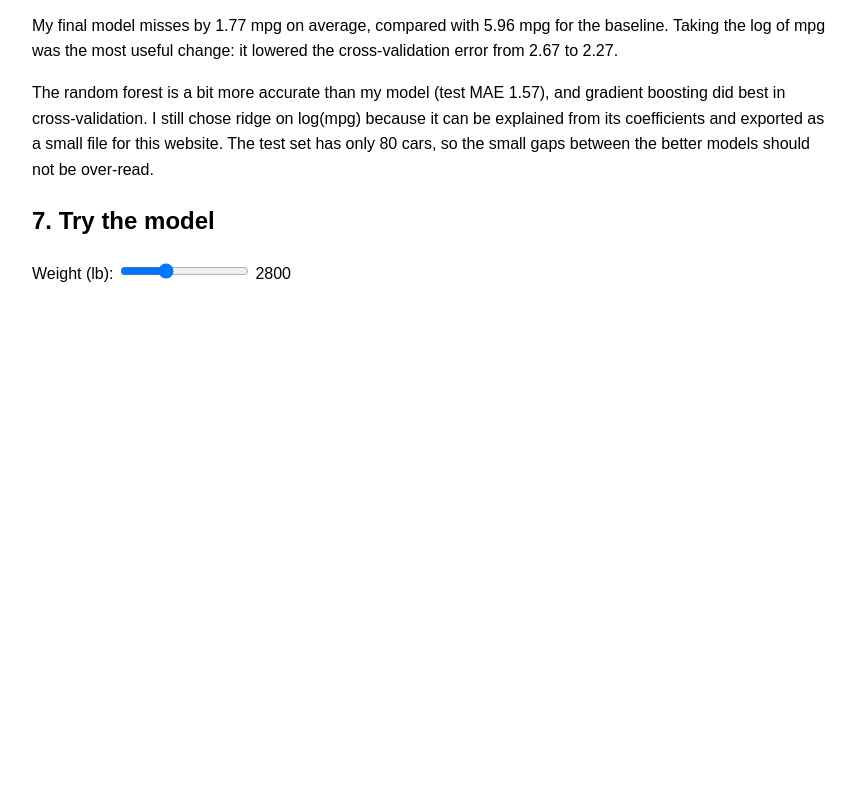
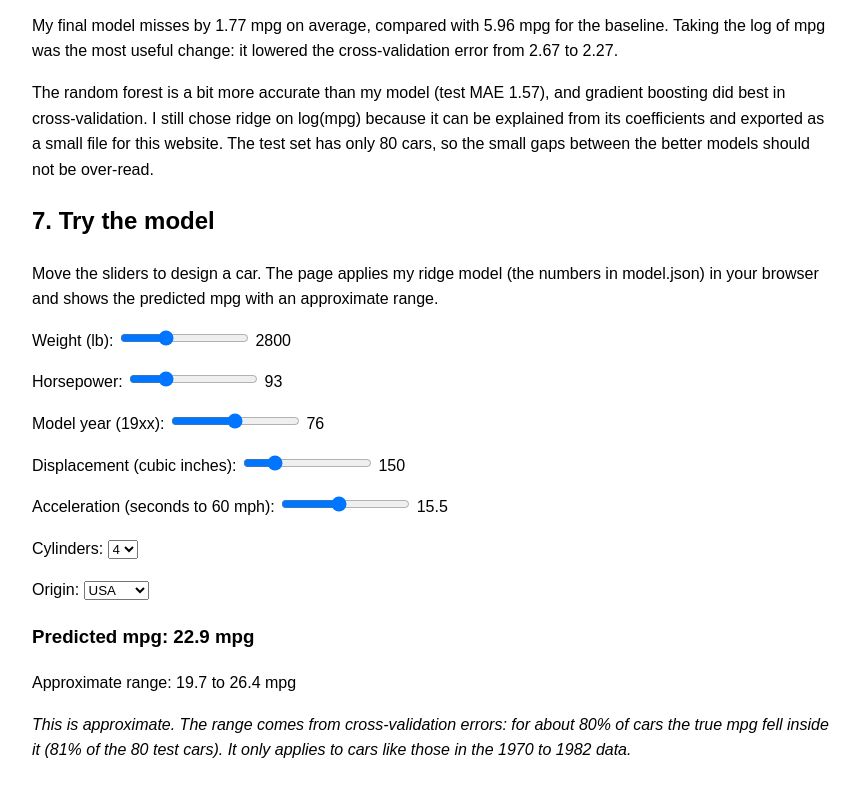
Before and after one commit to miriyalapriya/auto-mpg-project, a plain HTML site: page index.html in a window 1280 px wide. Shown: the part 2185-2982 px from the top of the page, without its empty margins (208-1068 px from the left). Before the commit the page ends 2507 px from the top, so only its background shows below. Drawn offline with Linux system fonts and the light colour scheme.

Commit message:
Update index.html

```diff
--- a/index.html
+++ b/index.html
@@ -74,19 +74,107 @@
 
   <p>My final model misses by 1.77 mpg on average, compared with 5.96 mpg for the baseline. Taking the log of mpg was the most useful change: it lowered the cross-validation error from 2.67 to 2.27.</p>
   <p>The random forest is a bit more accurate than my model (test MAE 1.57), and gradient boosting did best in cross-validation. I still chose ridge on log(mpg) because it can be explained from its coefficients and exported as a small file for this website. The test set has only 80 cars, so the small gaps between the better models should not be over-read.</p>
-  <h2>7. Try the model</h2>
-  <p>
-    Weight (lb):
+   <h2>7. Try the model</h2>
+  <p>Move the sliders to design a car. The page applies my ridge model (the numbers in model.json) in your browser and shows the predicted mpg with an approximate range.</p>
+
+  <p>Weight (lb):
     <input id="weight" type="range" min="1600" max="5200" step="10" value="2800">
-    <span id="weightValue">2800</span>
-  </p>
+    <span id="weightValue">2800</span></p>
+
+  <p>Horsepower:
+    <input id="horsepower" type="range" min="45" max="230" step="1" value="93">
+    <span id="horsepowerValue">93</span></p>
+
+  <p>Model year (19xx):
+    <input id="model_year" type="range" min="70" max="82" step="1" value="76">
+    <span id="model_yearValue">76</span></p>
+
+  <p>Displacement (cubic inches):
+    <input id="displacement" type="range" min="65" max="460" step="1" value="150">
+    <span id="displacementValue">150</span></p>
+
+  <p>Acceleration (seconds to 60 mph):
+    <input id="acceleration" type="range" min="8" max="25" step="0.1" value="15.5">
+    <span id="accelerationValue">15.5</span></p>
+
+  <p>Cylinders:
+    <select id="cylinders">
+      <option value="3">3</option>
+      <option value="4" selected>4</option>
+      <option value="5">5</option>
+      <option value="6">6</option>
+      <option value="8">8</option>
+    </select></p>
+
+  <p>Origin:
+    <select id="origin">
+      <option value="1" selected>USA</option>
+      <option value="2">Europe</option>
+      <option value="3">Japan</option>
+    </select></p>
+
+  <h3>Predicted mpg: <span id="predText">loading...</span></h3>
+  <p>Approximate range: <span id="rangeText">loading...</span></p>
+  <p><i>This is approximate. The range comes from cross-validation errors: for about 80% of cars the true mpg fell inside it (81% of the 80 test cars). It only applies to cars like those in the 1970 to 1982 data.</i></p>
 
   <script>
-    var slider = document.getElementById("weight");
-    var label = document.getElementById("weightValue");
-    slider.addEventListener("input", function () {
-      label.textContent = slider.value;
+    // model will hold the contents of model.json (like a Python dict)
+    var model = null;
+
+    fetch("model.json")
+      .then(function (response) { return response.json(); })
+      .then(function (data) { model = data; update(); });
+
+    // read one input by its id and turn it into a number
+    function getValue(id) {
+      return Number(document.getElementById(id).value);
+    }
+
+    function update() {
+      // show the number next to each slider
+      ["weight", "horsepower", "model_year", "displacement", "acceleration"].forEach(function (id) {
+        document.getElementById(id + "Value").textContent = document.getElementById(id).value;
+      });
+
+      if (model === null) { return; }   // model.json has not loaded yet
+
+      var x = {
+        cylinders: getValue("cylinders"),
+        displacement: getValue("displacement"),
+        horsepower: getValue("horsepower"),
+        weight: getValue("weight"),
+        acceleration: getValue("acceleration"),
+        model_year: getValue("model_year")
+      };
+
+      // log(mpg) = intercept + sum of coefficient * standardized input
+      var s = model.intercept;
+      for (var i = 0; i < model.num_cols.length; i++) {
+        var name = model.num_cols[i];
+        var z = (x[name] - model.means[i]) / model.scales[i];   // standardize
+        s = s + model.coefs[i] * z;
+      }
+
+      // origin: add the coefficient of the chosen origin (one-hot encoding)
+      var origin = getValue("origin");
+      for (var j = 0; j < model.origin_categories.length; j++) {
+        if (model.origin_categories[j] === origin) {
+          s = s + model.coefs[model.num_cols.length + j];
+        }
+      }
+
+      var mpg = Math.exp(s);   // convert from log(mpg) back to mpg
+      document.getElementById("predText").textContent = mpg.toFixed(1) + " mpg";
+      document.getElementById("rangeText").textContent =
+        (mpg * model.range_low).toFixed(1) + " to " + (mpg * model.range_high).toFixed(1) + " mpg";
+    }
+
+    // run update() whenever any input changes
+    ["weight", "horsepower", "model_year", "displacement", "acceleration", "cylinders", "origin"].forEach(function (id) {
+      document.getElementById(id).addEventListener("input", update);
+      document.getElementById(id).addEventListener("change", update);
     });
   </script>
+
 </body>
 </html>
```
